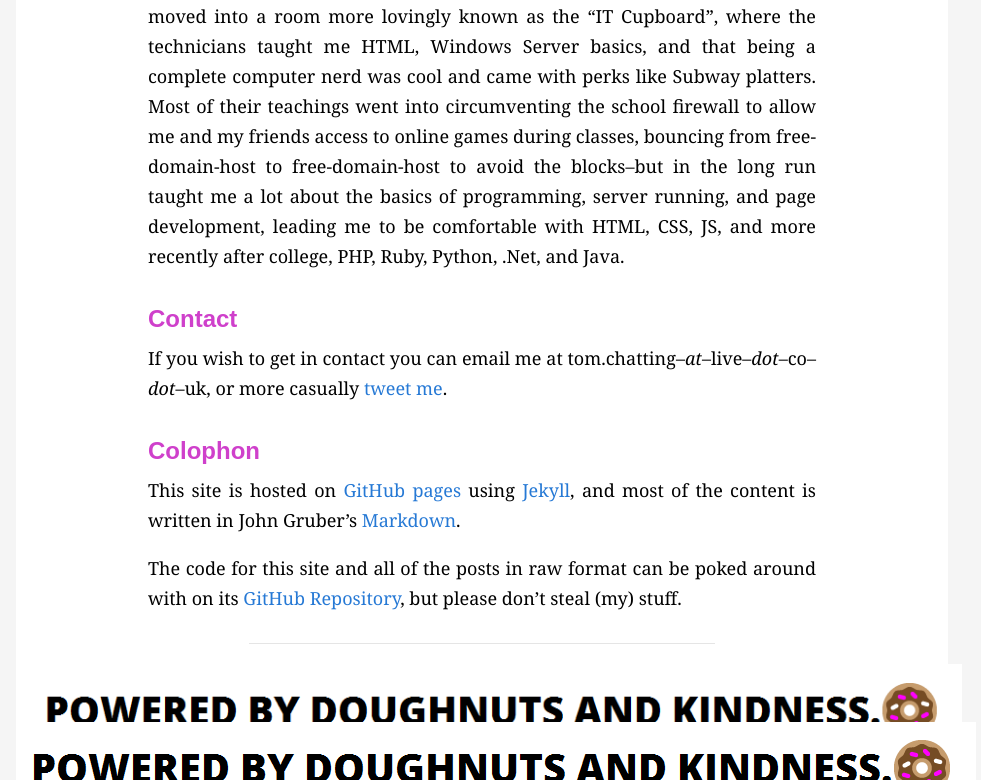
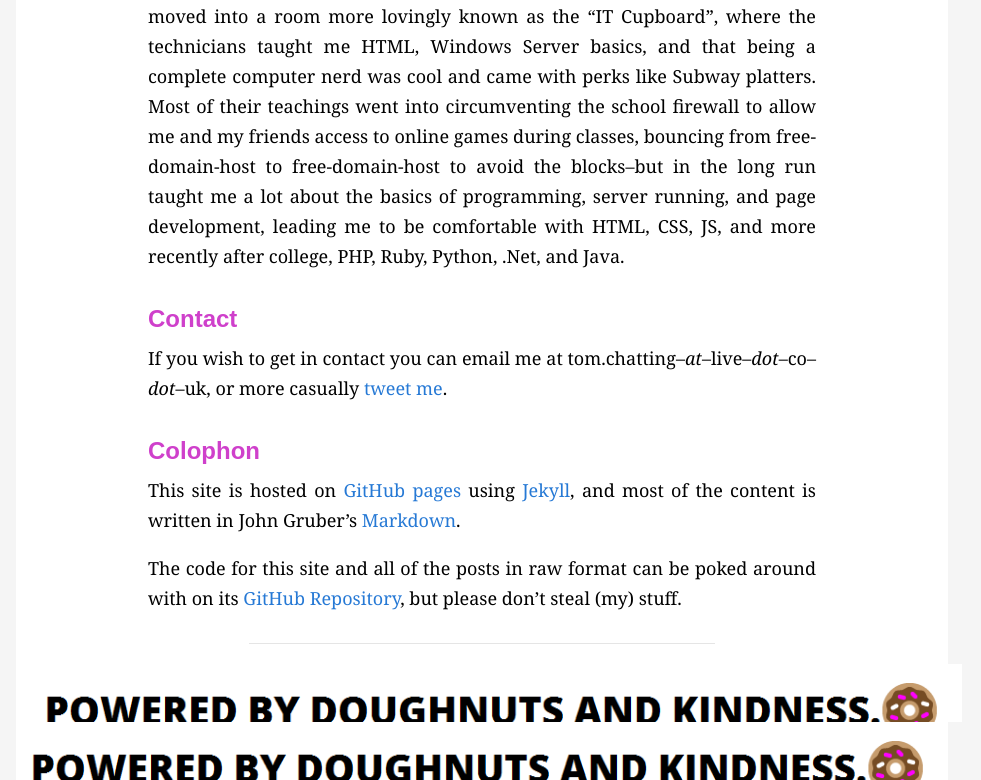
Before and after one commit to tomchatting/tomchatting.github.io, a Jekyll site: the page built from about.markdown, in a window 1280 px wide. Shown: the part 1409-2189 px from the top of the page, without its empty margins (158-1139 px from the left). Built offline with Jekyll 4.4.1, drawn with Linux system fonts in a browser that asks for light colours.

Commit message:
Footer fix for pwetty

```diff
--- a/css/main.css
+++ b/css/main.css
@@ -117,7 +117,7 @@ footer {
     overflow: hidden;
     width: 100%;
     text-align: center;
-    max-width: 960px;
+    max-width: 932px;
     height: 40px;
     padding-top: 1em;
     margin: 0 auto;
```
